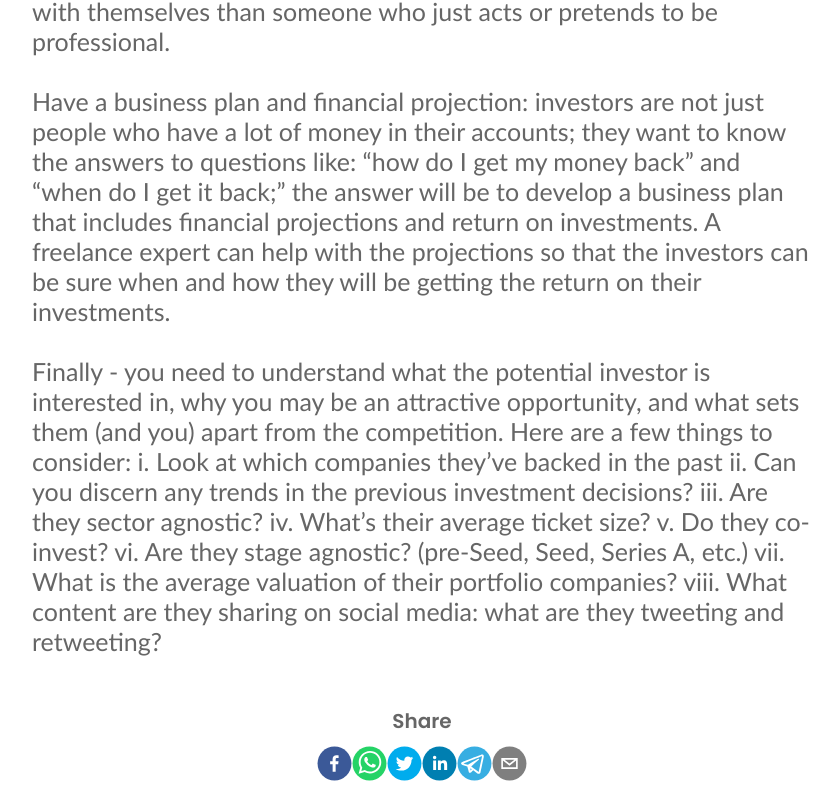
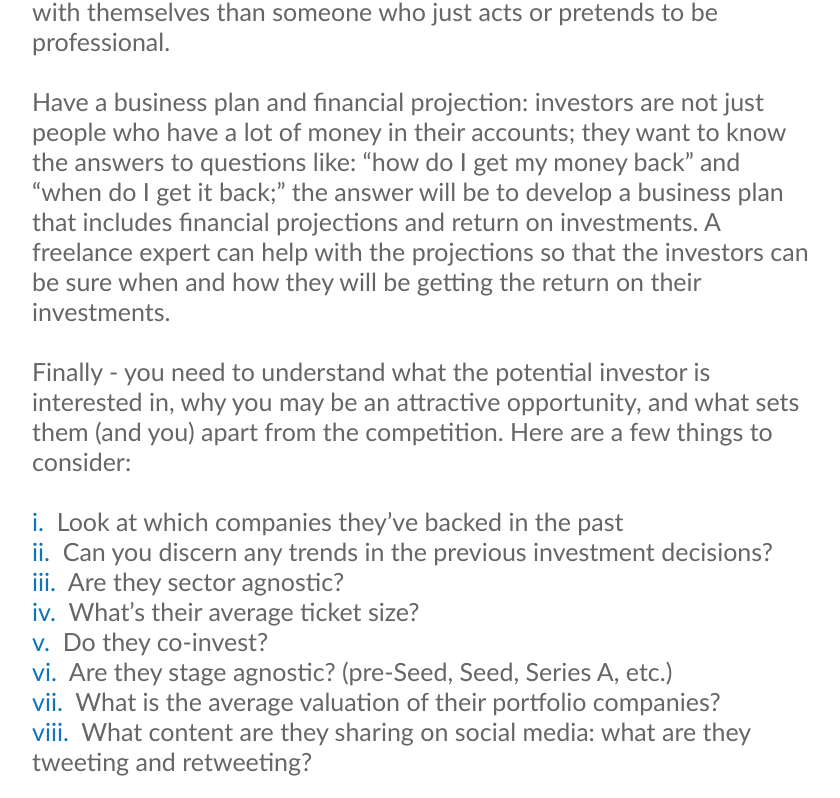
Before and after one commit to Kolajosh/BlueSense, a React (Create React App) app: page /6guides in a window 1280 px wide. Shown: the part 1790-2588 px from the top of the page, without its empty margins (218-1058 px from the left). Built offline with nearby package versions, Linux system fonts and the light colour scheme; a web font is replaced by a local one.

Commit message:
blog upate

```diff
--- a/src/components/blogPages/6Guides.js
+++ b/src/components/blogPages/6Guides.js
@@ -82,13 +82,24 @@ function TraitsOfGreatFounders() {
           <br /> Finally - you need to understand what the potential investor is
           interested in, why you may be an attractive opportunity, and what sets
           them (and you) apart from the competition. Here are a few things to
-          consider: i. Look at which companies they’ve backed in the past ii.
-          Can you discern any trends in the previous investment decisions? iii.
-          Are they sector agnostic? iv. What’s their average ticket size? v. Do
-          they co-invest? vi. Are they stage agnostic? (pre-Seed, Seed, Series
-          A, etc.) vii. What is the average valuation of their portfolio
-          companies? viii. What content are they sharing on social media: what
-          are they tweeting and retweeting?
+          consider: <br />
+          <br />
+          <span className="blue">i.</span>&nbsp; Look at which companies they’ve
+          backed in the past <br />
+          <span className="blue">ii.</span>&nbsp; Can you discern any trends in
+          the previous investment decisions? <br />
+          <span className="blue">iii.</span>&nbsp; Are they sector agnostic?{" "}
+          <br />
+          <span className="blue">iv.</span>&nbsp; What’s their average ticket
+          size?
+          <br />
+          <span className="blue">v.</span>&nbsp; Do they co-invest? <br />
+          <span className="blue">vi.</span>&nbsp; Are they stage agnostic?
+          (pre-Seed, Seed, Series A, etc.) <br />
+          <span className="blue">vii.</span>&nbsp; What is the average valuation
+          of their portfolio companies? <br />
+          <span className="blue">viii.</span>&nbsp; What content are they
+          sharing on social media: what are they tweeting and retweeting?
         </p>
       </div>
       <div className="share-buttons">
```
Also changed, not shown: 23 other files (tests, documents, lock files or other folders).
